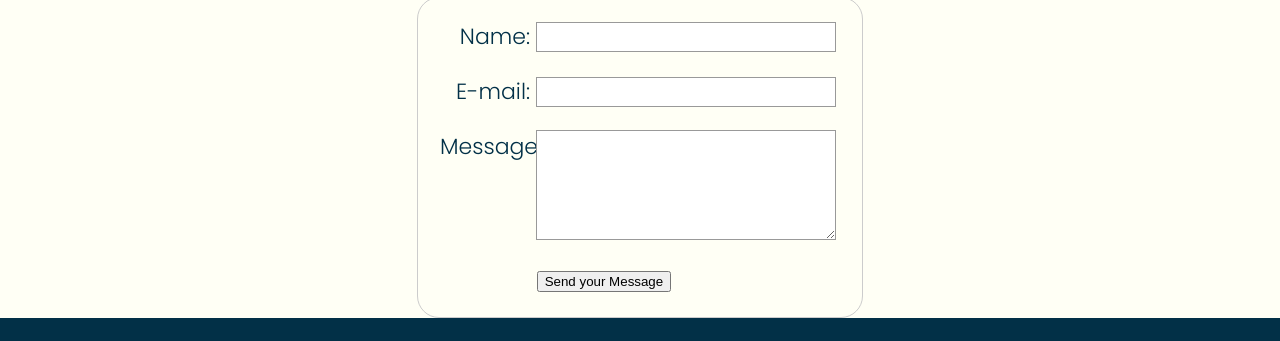
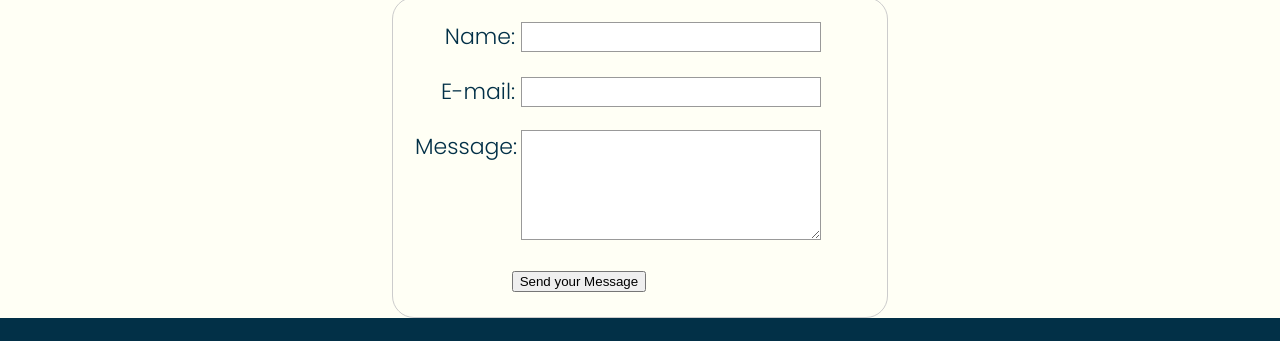
Before and after one commit to katedeforest/wdd_130, a plain HTML site: page wwr/contactus.html in a window 1280 px wide. Shown: the part 106-447 px from the top of the page. Drawn offline with Linux system fonts and the light colour scheme; a web font is replaced by a local one.

Commit message:
Size Adjust

```diff
--- a/wwr/contactus.html
+++ b/wwr/contactus.html
@@ -25,8 +25,6 @@
           <a href="contactus.html">Contact Us</a>
         </nav>
       </header>
-
-      <div id="hero"></div>
 
       <main>
         <div id="feedback"></div>
--- a/wwr/styles/style.css
+++ b/wwr/styles/style.css
@@ -395,7 +395,7 @@ Contact Us Page CSS below
 form {
   /* Center the form on the page */
   margin: 0 auto;
-  width: 400px;
+  width: 450px;
   /* Form outline */
   padding: 1em;
   border: 1px solid #ccc;
@@ -415,7 +415,7 @@ form li + li {
 label {
   /* Uniform size & alignment */
   display: inline-block;
-  width: 90px;
+  width: 100px;
   text-align: right;
 }
 
```
